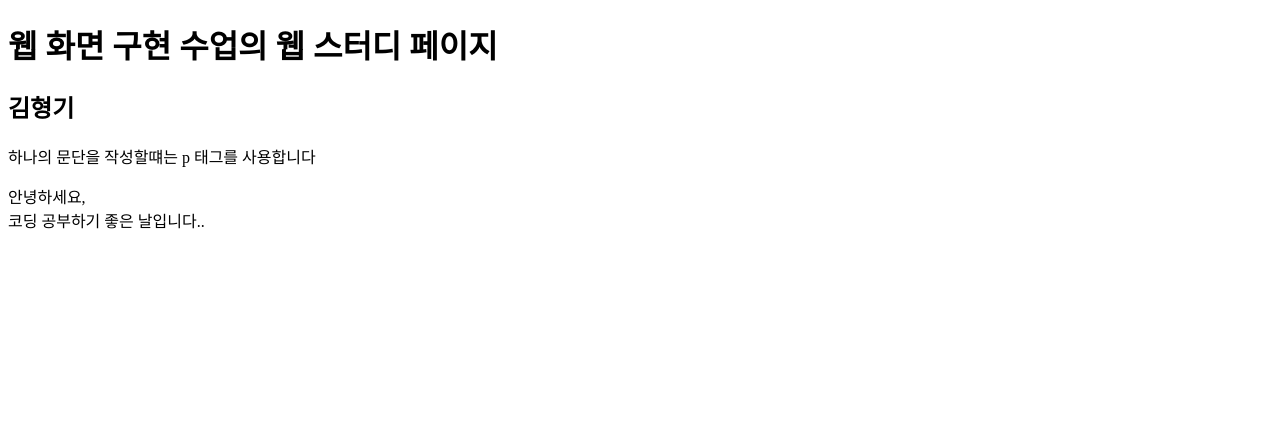
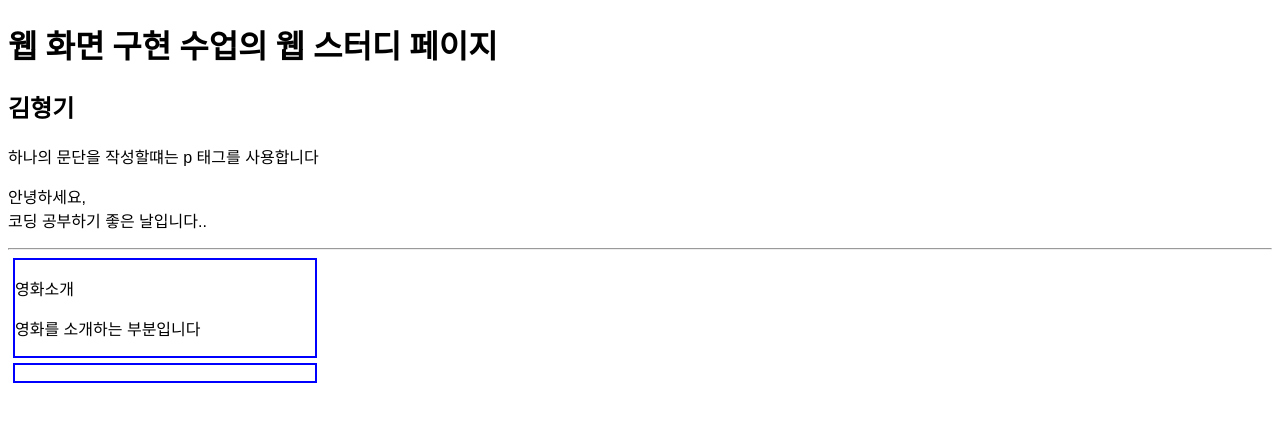
Before and after one commit to KHyeonggi/WebStudy, a plain HTML site: page index.html in a window 1280 px wide. Drawn offline with Linux system fonts and the light colour scheme.

Commit message:
스타일 추가

```diff
--- a/index.html
+++ b/index.html
@@ -4,12 +4,34 @@
     <meta charset="UTF-8">
     <meta name="viewport" content="width=device-width, initial-scale=1.0">
     <title>웹 스터디 ::: 여상수</title>
+    <style>
+        div {
+            border: solid 2px blue;
+            margin: 5px;
+            width: 300px;
+        }
+        div.contents{
+            background-color: gold;
+        }
+        div#ootd{
+            background-color:  skyblue;
+        }
+        p{
+            font-family: Arial, Helvetica, sans-serif;
+        }
+    </style>
 </head>
 <body>
     <h1>웹 화면 구현 수업의 웹 스터디 페이지</h1>
     <h2>김형기</h2>
     <p>하나의 문단을 작성할떄는 p 태그를 사용합니다</p>
     <p>안녕하세요,<br>코딩 공부하기 좋은 날입니다..</p>
-
+     <hr><div class="content">
+        <p>영화소개</p>
+            <p>영화를 소개하는 부분입니다</p>
+     </div>
+     <div>
+        <p></p>
+     </div>
 </body>
 </html>
```
